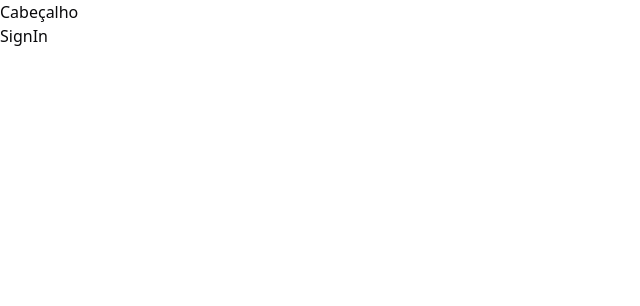
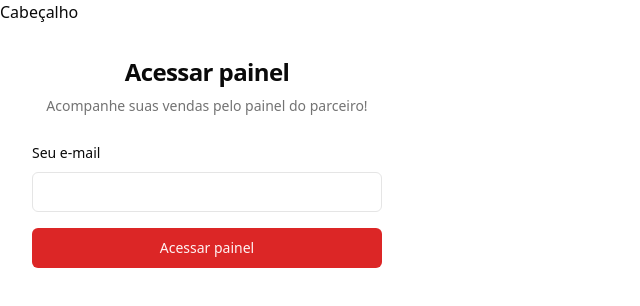
Before and after one commit to feliippeee/pizzashop-web, a React (Vite) app: page /sign-in in a window 1280 px wide. Shown: the top 306 px of the page, without its empty margins (0-640 px from the left). Built offline with nearby package versions, Linux system fonts and the light colour scheme.

Commit message:
Páginas e componentes (UI) - Página: Login

```diff
--- a/package.json
+++ b/package.json
@@ -10,6 +10,7 @@
     "preview": "vite preview"
   },
   "dependencies": {
+    "@radix-ui/react-label": "^2.0.2",
     "@radix-ui/react-slot": "^1.0.2",
     "class-variance-authority": "^0.7.0",
     "clsx": "^2.1.0",
--- /dev/null
+++ b/src/components/ui/input.tsx
@@ -0,0 +1,25 @@
+import * as React from "react"
+
+import { cn } from "@/lib/utils"
+
+export interface InputProps
+  extends React.InputHTMLAttributes<HTMLInputElement> {}
+
+const Input = React.forwardRef<HTMLInputElement, InputProps>(
+  ({ className, type, ...props }, ref) => {
+    return (
+      <input
+        type={type}
+        className={cn(
+          "flex h-10 w-full rounded-md border border-input bg-background px-3 py-2 text-sm ring-offset-background file:border-0 file:bg-transparent file:text-sm file:font-medium placeholder:text-muted-foreground focus-visible:outline-none focus-visible:ring-2 focus-visible:ring-ring focus-visible:ring-offset-2 disabled:cursor-not-allowed disabled:opacity-50",
+          className
+        )}
+        ref={ref}
+        {...props}
+      />
+    )
+  }
+)
+Input.displayName = "Input"
+
+export { Input }
--- /dev/null
+++ b/src/components/ui/label.tsx
@@ -0,0 +1,24 @@
+import * as React from "react"
+import * as LabelPrimitive from "@radix-ui/react-label"
+import { cva, type VariantProps } from "class-variance-authority"
+
+import { cn } from "@/lib/utils"
+
+const labelVariants = cva(
+  "text-sm font-medium leading-none peer-disabled:cursor-not-allowed peer-disabled:opacity-70"
+)
+
+const Label = React.forwardRef<
+  React.ElementRef<typeof LabelPrimitive.Root>,
+  React.ComponentPropsWithoutRef<typeof LabelPrimitive.Root> &
+    VariantProps<typeof labelVariants>
+>(({ className, ...props }, ref) => (
+  <LabelPrimitive.Root
+    ref={ref}
+    className={cn(labelVariants(), className)}
+    {...props}
+  />
+))
+Label.displayName = LabelPrimitive.Root.displayName
+
+export { Label }
--- a/src/global.css
+++ b/src/global.css
@@ -2,69 +2,54 @@
 @tailwind components;
 @tailwind utilities;
 
+
 @layer base {
   :root {
     --background: 0 0% 100%;
-    --foreground: 240 10% 3.9%;
-
+    --foreground: 0 0% 3.9%;
     --card: 0 0% 100%;
-    --card-foreground: 240 10% 3.9%;
-
+    --card-foreground: 0 0% 3.9%;
     --popover: 0 0% 100%;
-    --popover-foreground: 240 10% 3.9%;
-
-    --primary: 240 5.9% 10%;
-    --primary-foreground: 0 0% 98%;
-
-    --secondary: 240 4.8% 95.9%;
-    --secondary-foreground: 240 5.9% 10%;
-
-    --muted: 240 4.8% 95.9%;
-    --muted-foreground: 240 3.8% 46.1%;
-
-    --accent: 240 4.8% 95.9%;
-    --accent-foreground: 240 5.9% 10%;
-
+    --popover-foreground: 0 0% 3.9%;
+    --primary: 0 72.2% 50.6%;
+    --primary-foreground: 0 85.7% 97.3%;
+    --secondary: 0 0% 96.1%;
+    --secondary-foreground: 0 0% 9%;
+    --muted: 0 0% 96.1%;
+    --muted-foreground: 0 0% 45.1%;
+    --accent: 0 0% 96.1%;
+    --accent-foreground: 0 0% 9%;
     --destructive: 0 84.2% 60.2%;
     --destructive-foreground: 0 0% 98%;
-
-    --border: 240 5.9% 90%;
-    --input: 240 5.9% 90%;
-    --ring: 240 10% 3.9%;
-
+    --border: 0 0% 89.8%;
+    --input: 0 0% 89.8%;
+    --ring: 0 72.2% 50.6%;
     --radius: 0.5rem;
   }
 
   .dark {
-    --background: 240 10% 3.9%;
+    --background: 0 0% 3.9%;
     --foreground: 0 0% 98%;
-
-    --card: 240 10% 3.9%;
+    --card: 0 0% 3.9%;
     --card-foreground: 0 0% 98%;
-
-    --popover: 240 10% 3.9%;
+    --popover: 0 0% 3.9%;
     --popover-foreground: 0 0% 98%;
-
-    --primary: 0 0% 98%;
-    --primary-foreground: 240 5.9% 10%;
-
-    --secondary: 240 3.7% 15.9%;
+    --primary: 0 72.2% 50.6%;
+    --primary-foreground: 0 85.7% 97.3%;
+    --secondary: 0 0% 14.9%;
     --secondary-foreground: 0 0% 98%;
-
-    --muted: 240 3.7% 15.9%;
-    --muted-foreground: 240 5% 64.9%;
-
-    --accent: 240 3.7% 15.9%;
+    --muted: 0 0% 14.9%;
+    --muted-foreground: 0 0% 63.9%;
+    --accent: 0 0% 14.9%;
     --accent-foreground: 0 0% 98%;
-
     --destructive: 0 62.8% 30.6%;
     --destructive-foreground: 0 0% 98%;
-
-    --border: 240 3.7% 15.9%;
-    --input: 240 3.7% 15.9%;
-    --ring: 240 4.9% 83.9%;
+    --border: 0 0% 14.9%;
+    --input: 0 0% 14.9%;
+    --ring: 0 72.2% 50.6%;
   }
 }
+
 
 @layer base {
   * {
--- a/src/pages/_layouts/auth.tsx
+++ b/src/pages/_layouts/auth.tsx
@@ -1,12 +1,23 @@
+import { Pizza } from 'lucide-react'
 import { Outlet } from 'react-router-dom'
-export function Authlayout() {
-    return (
-        <div>
-            <h1 className='flex flex-'>Autenticação</h1>
 
-            <div>
-                <Outlet />
-            </div>
+export function AuthLayout() {
+  return (
+    <div className="grid min-h-screen grid-cols-2">
+      <div className="flex h-full flex-col justify-between border-r border-foreground/5 bg-muted p-10 text-muted-foreground">
+        <div className="flex items-center gap-3 text-lg text-foreground">
+          <Pizza className="h-5 w-5" />
+          <span className="font-semibold">pizza.shop</span>
         </div>
-    )
+
+        <footer className="text-sm">
+          Painel do parceiro &copy; pizza.shop - {new Date().getFullYear()}
+        </footer>
+      </div>
+
+      <div className="flex flex-col items-center justify-center">
+        <Outlet />
+      </div>
+    </div>
+  )
 }
--- a/src/pages/auth/sign-in.tsx
+++ b/src/pages/auth/sign-in.tsx
@@ -1,10 +1,37 @@
 import { Helmet } from 'react-helmet-async'
+
+import { Button } from '@/components/ui/button'
+import { Input } from '@/components/ui/input'
+import { Label } from '@/components/ui/label'
 
 export function SignIn() {
   return (
     <>
       <Helmet title="Login" />
-      <h1>SignIn</h1>
+
+      <div className="p-8">
+        <div className="flex w-[350px] flex-col justify-center gap-6">
+          <div className="flex flex-col gap-2 text-center">
+            <h1 className="text-2xl font-semibold tracking-tight">
+              Acessar painel
+            </h1>
+            <p className="text-sm text-muted-foreground">
+              Acompanhe suas vendas pelo painel do parceiro!
+            </p>
+          </div>
+
+          <form className="space-y-4">
+            <div className="space-y-2">
+              <Label htmlFor="email">Seu e-mail</Label>
+              <Input id="email" type="email" />
+            </div>
+
+            <Button className="w-full" type="submit">
+              Acessar painel
+            </Button>
+          </form>
+        </div>
+      </div>
     </>
   )
 }
```
Also changed, not shown: 1 other file (tests, documents, lock files or other folders).
